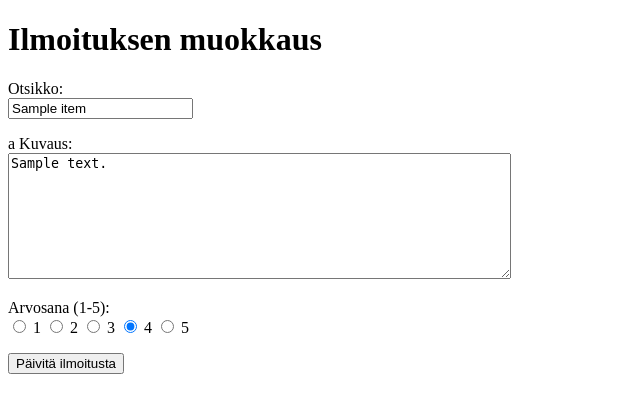
After one commit to hanskval/matkailukokemukset, a Flask app: template templates/edit_experience.html in a window 1280 px wide. The commit adds this page. Shown: the top 413 px of the page, without its empty margins (0-640 px from the left). Run offline with Flask 3, Linux system fonts and the light colour scheme; the template is opened without the code that fills it: most values are stand-ins (such as "Sample title", 1, 10 or a date in 2020).

Commit message:
added edit and remove funtions

```diff
--- a/app.py
+++ b/app.py
@@ -62,6 +62,29 @@ def create_kokemus():
 
     return redirect("/")
 
+@app.route("/update_experience", methods=["POST"])
+def update_experience():
+    title = request.form["title"]
+    description = request.form["description"]
+    rating = request.form["rating"]
+    item_id = request.form["item_id"]
+
+    items.update_item(item_id, title, description, rating)
+
+    return redirect("/item/" + str(item_id))
+
+@app.route("/remove_experience/<int:item_id>", methods=["GET", "POST"])
+def remove_experience(item_id):
+    if request.method == "GET":
+        item = items.get_item(item_id)
+        return render_template("remove_experience.html", item=item)
+    if request.method == "POST":
+        if "remove" in request.form:
+            items.remove_item(item_id)
+            return redirect("/")
+        else:
+            return redirect("/item/" + str(item_id))
+
 @app.route("/login", methods=["GET", "POST"])
 def login():
     if request.method == "GET":
@@ -84,3 +107,8 @@ def login():
 def logout():
     del session["username"]
     return redirect("/")
+
+@app.route("/edit_experience/<int:item_id>")
+def edit_kokemus(item_id):
+    item = items.get_item(item_id)
+    return render_template("edit_experience.html", item=item)
--- a/schema.sql
+++ b/schema.sql
@@ -8,7 +8,7 @@ CREATE TABLE experiences (
     id INTEGER PRIMARY KEY,
     title TEXT,
     description TEXT,
-    user_id INTEGER REFERENCES users,
+    user_id INTEGER REFERENCES,
     rating INTEGER CHECK (rating >= 1 AND rating <= 5),
     FOREIGN KEY (user_id) REFERENCES users(id)
 );
--- /dev/null
+++ b/templates/edit_experience.html
@@ -0,0 +1,31 @@
+<!DOCTYPE html>
+<html>
+
+<head>
+  <title>Ilmoituksen muokkaus</title>
+</head>
+
+<body>
+  <h1>Ilmoituksen muokkaus</h1>
+  <form action="/update_experience" method="post">
+    <p>
+      Otsikko: <br />
+      <input type="text" name="title" value="{{ item.title }}" />
+    </p>
+    <p>a
+      Kuvaus: <br />
+      <textarea name="description" rows="8" cols="60">{{ item.description }}</textarea>
+    </p>
+    <p>
+      Arvosana (1-5): <br />
+      <input type="radio" name="rating" value="1" {% if item.rating == 1 %}checked{% endif %} /> 1
+      <input type="radio" name="rating" value="2" {% if item.rating == 2 %}checked{% endif %} /> 2
+      <input type="radio" name="rating" value="3" {% if item.rating == 3 %}checked{% endif %} /> 3
+      <input type="radio" name="rating" value="4" {% if item.rating == 4 %}checked{% endif %} /> 4
+      <input type="radio" name="rating" value="5" {% if item.rating == 5 %}checked{% endif %} /> 5
+    </p>
+    <input type="hidden" name="item_id" value="{{ item.id }}" />
+    <input type="submit" value="Päivitä ilmoitusta" />
+  </form>
+  <body>
+</html>
```
Also changed, not shown: items.py (+13 -1 lines), templates/remove_experience.html (added, +19 -0 lines), templates/show_kokemukset.html (+8 -1 lines).
